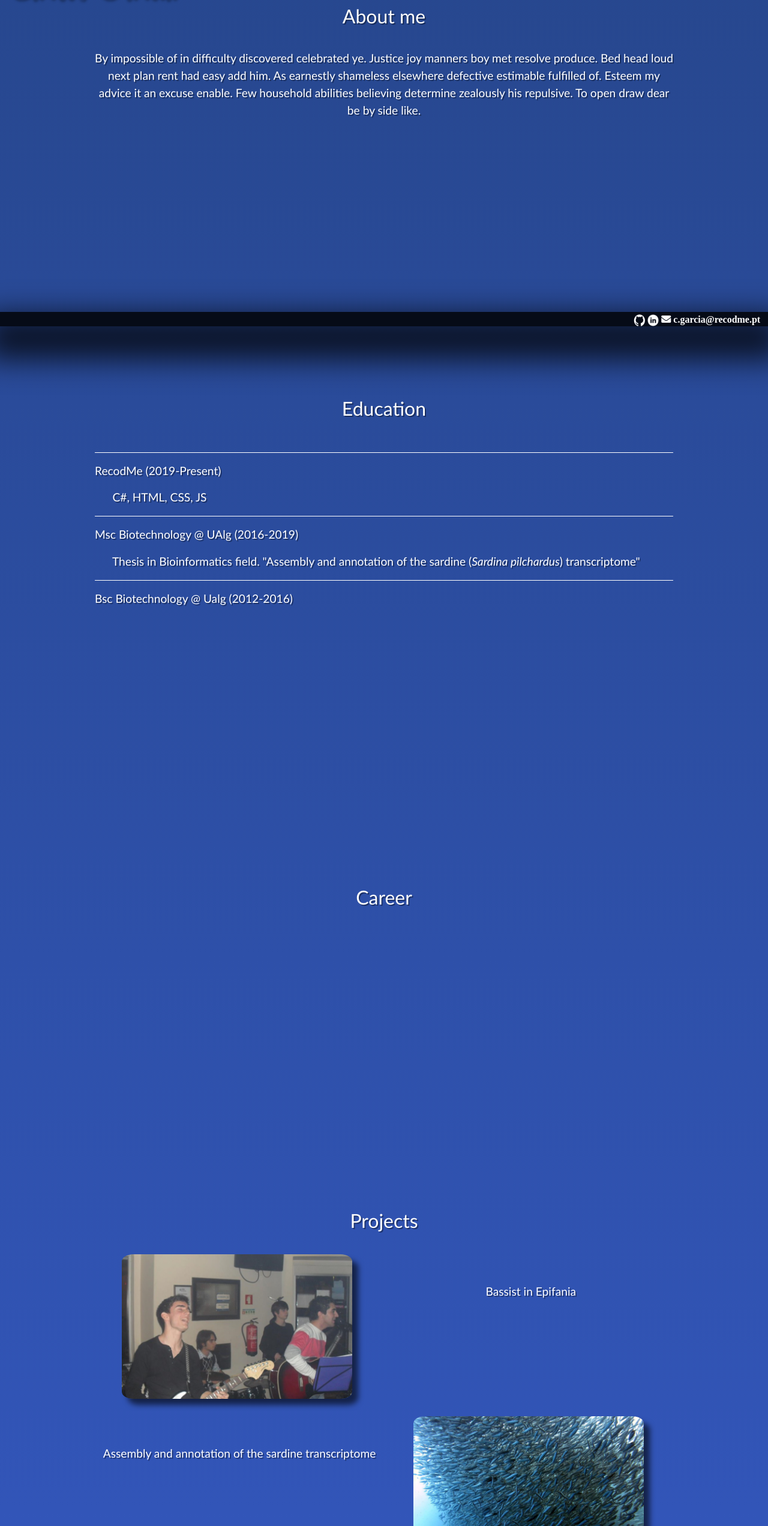
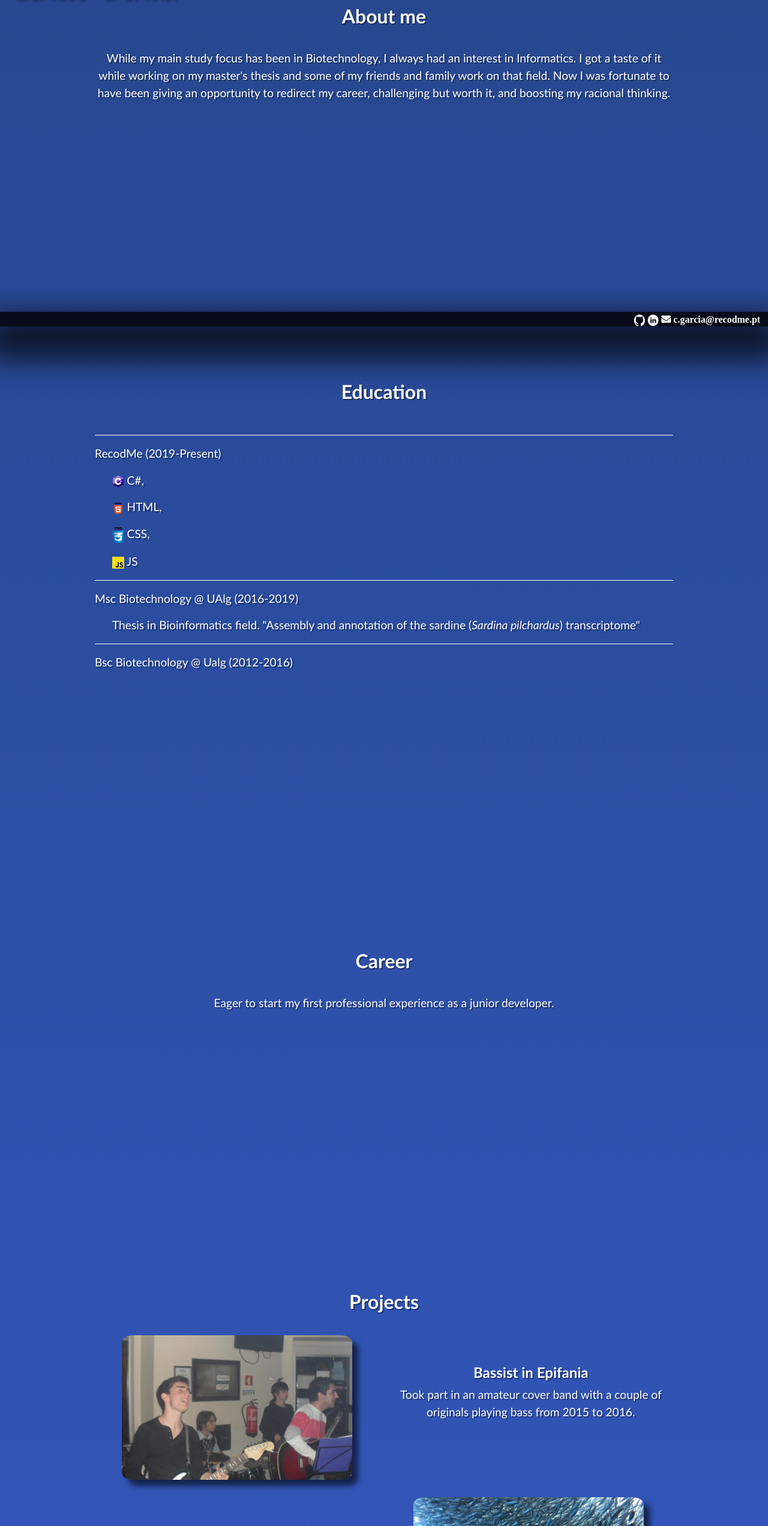
Before and after one commit to cmevrgarcia/cmevrgarcia.github.io, a plain HTML site: page index.html in a window 1280 px wide. Shown: the part 256-2800 px from the top of the page at 60% size. Drawn offline with nearby package versions, Linux system fonts and the light colour scheme.

Commit message:
Finished

```diff
--- a/index.html
+++ b/index.html
@@ -13,10 +13,10 @@
         <script src="https://unpkg.com/feather-icons"></script>
         <script src="https://cdn.jsdelivr.net/npm/feather-icons/dist/feather.min.js"></script>
         <link rel="stylesheet" href="public/css/styles.css">
+        <link rel="icon" href="public/images/C.G..png" type="image/gif" sizes="16x16">
     </head>
     <body>
         <header>
-            <!-- <h1>Carlos Garcia's Profile Page</h1> -->
             <nav class=" nav navbar-default fixed-top">
                 <div class="home">
                     <img onclick="topFunction()" src="public/images/profile.png" class="clickable photo">
@@ -32,13 +32,11 @@
                 <div class="col-sm">
                     <h2>About me</h2>
                     <br>
-                    <p>By impossible of in difficulty discovered celebrated ye.
-                        Justice joy manners boy met resolve produce.
-                        Bed head loud next plan rent had easy add him.
-                        As earnestly shameless elsewhere defective estimable fulfilled of.
-                        Esteem my advice it an excuse enable.
-                        Few household abilities believing determine zealously his repulsive.
-                        To open draw dear be by side like. </p>
+                    <p>
+                        While my main study focus has been in Biotechnology, I always had an interest in Informatics.
+                        I got a taste of it while working on my master's thesis and some of my friends and family work on that field.
+                        Now I was fortunate to have been giving an opportunity to redirect my career, challenging but worth it, and boosting my racional thinking.
+                    </p>
                 </div>
             </div>
             <div id="education">
@@ -52,7 +50,10 @@
                     <br>
                     <hr>
                     <p><a href="http://www.recodme.pt/">RecodMe</a>     (2019-Present)</p>
-                    <p>&nbsp;&nbsp;&nbsp;&nbsp;&nbsp;&nbsp;C#, HTML, CSS, JS</p>
+                    <p>&nbsp;&nbsp;&nbsp;&nbsp;&nbsp;&nbsp;<img src="public/images/Csharp.png" class="slogo"> C#,</p>
+                    <p>&nbsp;&nbsp;&nbsp;&nbsp;&nbsp;&nbsp;<img src="public/images/HTML.png" class="slogo"> HTML,</p>
+                    <p>&nbsp;&nbsp;&nbsp;&nbsp;&nbsp;&nbsp;<img src="public/images/CSS.png" class="slogo"> CSS,</p>
+                    <p>&nbsp;&nbsp;&nbsp;&nbsp;&nbsp;&nbsp;<img src="public/images/JS.png" class="slogo"> JS</p>
                     <hr>
                     <p>Msc Biotechnology @ UAlg (2016-2019)</p>
                     <p>&nbsp;&nbsp;&nbsp;&nbsp;&nbsp;&nbsp;Thesis in Bioinformatics field. "Assembly and annotation of the sardine (<i>Sardina pilchardus</i>) transcriptome"</p>
@@ -69,7 +70,7 @@
                 <div class="col-sm">
                     <h2>Career</h2>
                     <br>
-                    <p></p>
+                    <p>Eager to start my first professional experience as a junior developer.</p>
                 </div>
             </div>
             <div id="projects">
@@ -83,38 +84,53 @@
                     <br>
                     <div class="row">
                         <div class="col-sm">
-                            <img src="public/images/epifania.jpg" class="project">
+                            <a href="https://www.facebook.com/Epifania-210450762323190" target="_blank"><img src="public/images/epifania.jpg" class="project clickable link"></a>
                         </div>
                         <div class="col-sm pt-5 pl-0">
-                            <p>Bassist in Epifania</p>
+                            <h4>Bassist in Epifania</h4>
+                            <p>
+                                Took part in an amateur cover band with a couple of originals playing bass from 2015 to 2016.
+                            </p>
                         </div>
                     </div>
                     <br>
                     <div class="row">
                         <div class="col-sm pt-5 pr-0">
-                            <p>Assembly and annotation of the sardine transcriptome</p>
+                            <h4>Assembly and annotation of the sardine transcriptome</h4>
+                            <p>
+                                In this project, a reference transcriptome of the sardine was assembled
+                                and functionally annotated.
+                            </p>
                         </div>
                         <div class="col-sm pl-0">
-                            <img src="public/images/Sardina-pilchardus.jpg"class="project">
+                            <a href="https://sapientia.ualg.pt/bitstream/10400.1/12621/1/Sardine%20Transcriptome_final.pdf" target="_blank"><img src="public/images/Sardina-pilchardus.jpg"class="project clickable link"></a>
                         </div>
                     </div>
                     <br>
                     <div class="row">
                         <div class="col-sm pr-0">
-                            <img src="public/images/lennuyeuse.png"class="project">
-
+                            <img src="public/images/lennuyeuse.png" class="project">
                         </div>
                         <div class="col-sm pt-5 pr-0">
-                            <p>Development of a restaurant management</p>
+                            <h4>Development of a restaurant management</h4>
+                            <p>
+                                API / Web application with the intent of managing a restaurant.
+                            </p>
                         </div>
                     </div>
                     <br>
                     <div class="row">
                         <div class="col-sm pt-5 pl-0">
-                            <p>Development of a food log</p>
+                            <h4>Development of a food log</h4>
+                            <p>
+                                FoodLog Web Application.
+                                Has the intent to help the user manage his/her meals and health through a Food Diary and Measurements Diary where the user can insert and consult past meals and plan future meals.
+                                The application will calculate and present meal details like calories and macronutrients.
+                                It will have a tab dedicated to help create relations between user and nutritionist.
+                            </p>
                         </div>
                         <div class="col-sm pr-0">
-                            <img src="public/images/ShokuDexLogo.png"class="project">
+                            <a href="http://shokudex-001-site1.itempurl.com/" target="_blank"><img src="public/images/ShokuDexLogo.png"class="project clickable link"></a>
                         </div>
                     </div>
                 </div>
--- a/public/css/styles.css
+++ b/public/css/styles.css
@@ -3,6 +3,7 @@ html {
   padding: 0;
   /* width: 100vw;
   height: 100vh; */
+  scroll-behavior: smooth;
 }
 
 /* body {
@@ -88,6 +89,10 @@ img {
   font-size: larger;
 }
 
+#home h2 {
+  font-weight: bold;
+}
+
 #education{
   margin-top: 25vw;
   margin-left: 10vw;
@@ -98,6 +103,11 @@ img {
 
 #education h2 {
   text-align: center;
+  font-weight: bold;
+}
+
+.slogo{
+  width: 1.5vw;
 }
 
 hr{
@@ -113,6 +123,10 @@ hr{
   font-size: larger;
 }
 
+#career h2 {
+  font-weight: bold;
+}
+
 #projects{
   margin-top: 25vw;
   /* margin-bottom: 25vw; */
@@ -121,6 +135,14 @@ hr{
   margin-right: 10vw;
   text-shadow: 2px 2px #00000060;
   font-size: larger;
+}
+
+#projects h2 {
+  font-weight: bold;
+}
+
+#projects h4 {
+  font-weight: bold;
 }
 
 .project{
```
Also changed, not shown: public/images/C.G..png (added), public/images/CSS.png (added), public/images/Csharp.png (added), public/images/HTML.png (added), public/images/JS.png (added).
